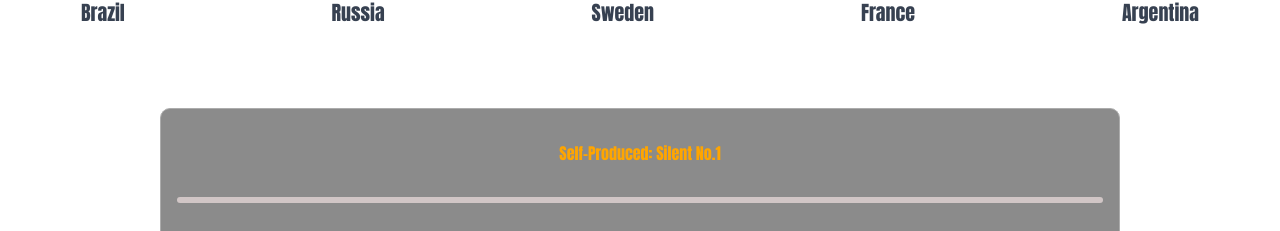
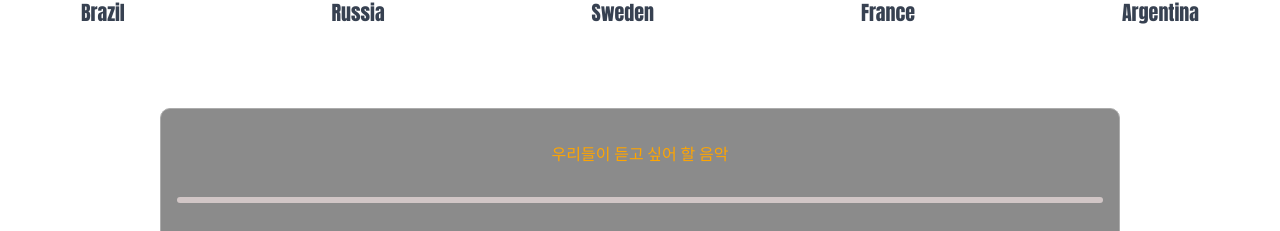
Before and after one commit to novicePGT/healing-web-service, a React (Create React App) app in the folder src/main/frontend/: page / in a window 1280 px wide. Shown: the part 898-1129 px from the top of the page. Built offline with nearby package versions, Linux system fonts and the light colour scheme.

Commit message:
[feat]: audio 기능 완성

```diff
--- a/src/main/frontend/src/audio/audios.js
+++ b/src/main/frontend/src/audio/audios.js
@@ -1,18 +1,18 @@
 exports.musicData = [
     {
-        "title": "Self-Produced: Silent No.1",
+        "title": "우리들이 듣고 싶어 할 음악",
         "music": {
             "src": 'http://localhost:3000/static/media/selfProduced1.a0c2d50400b25e715947.mp3'
         }
     },
     {
-        "title": "Self-Produced: Silent No.2",
+        "title": "박근태 제작 노래 !",
         "music": {
             "src": `http://localhost:3000/static/media/selfProduced1.a0c2d50400b25e715947.mp3`
         }
     },
     {
-        "title": "Self-Produced: Silent No.3",
+        "title": "잔잔한 노래",
         "music": {
             "src": `http://localhost:3000/static/media/selfProduced1.a0c2d50400b25e715947.mp3`
         }
```
